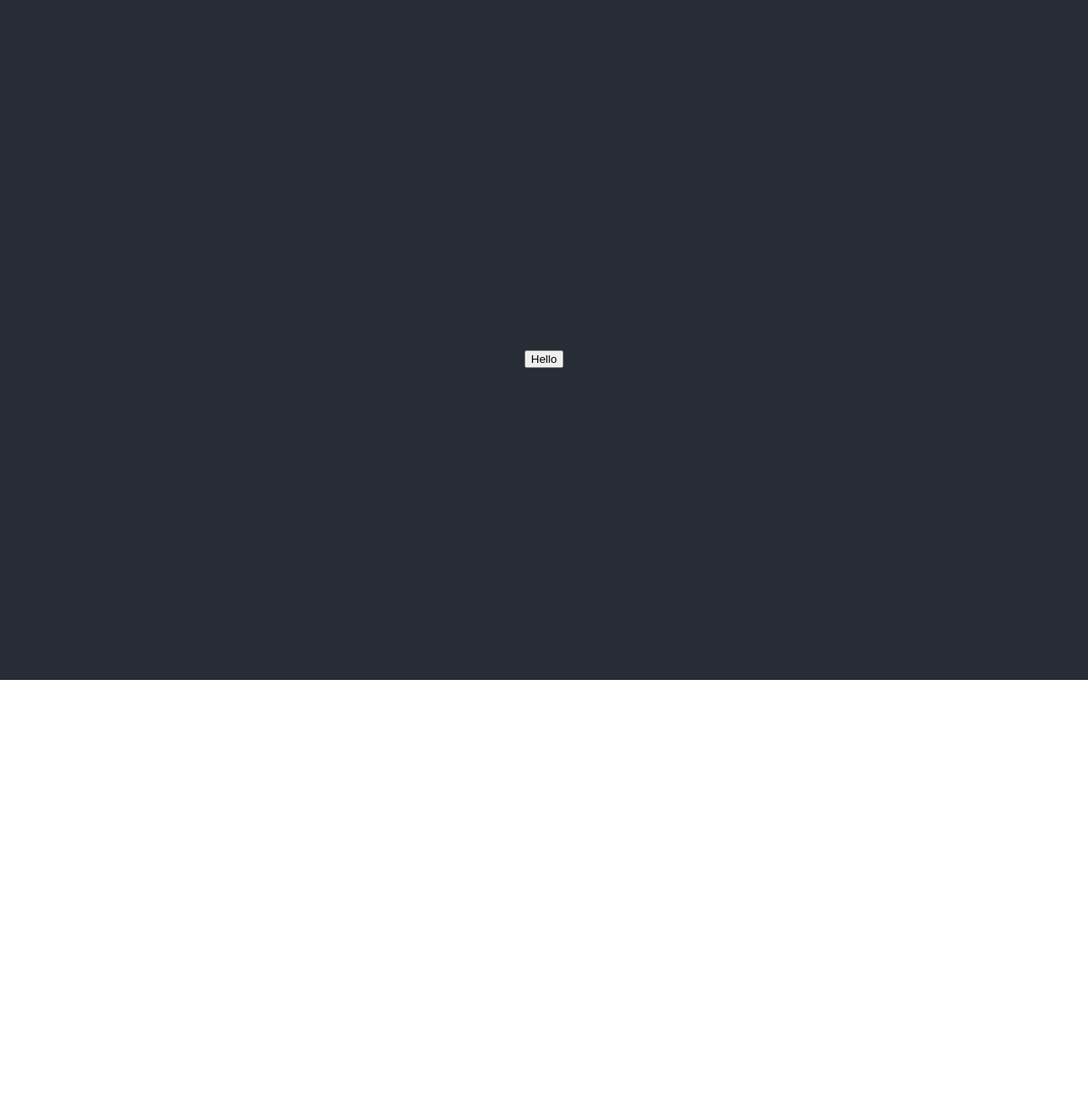
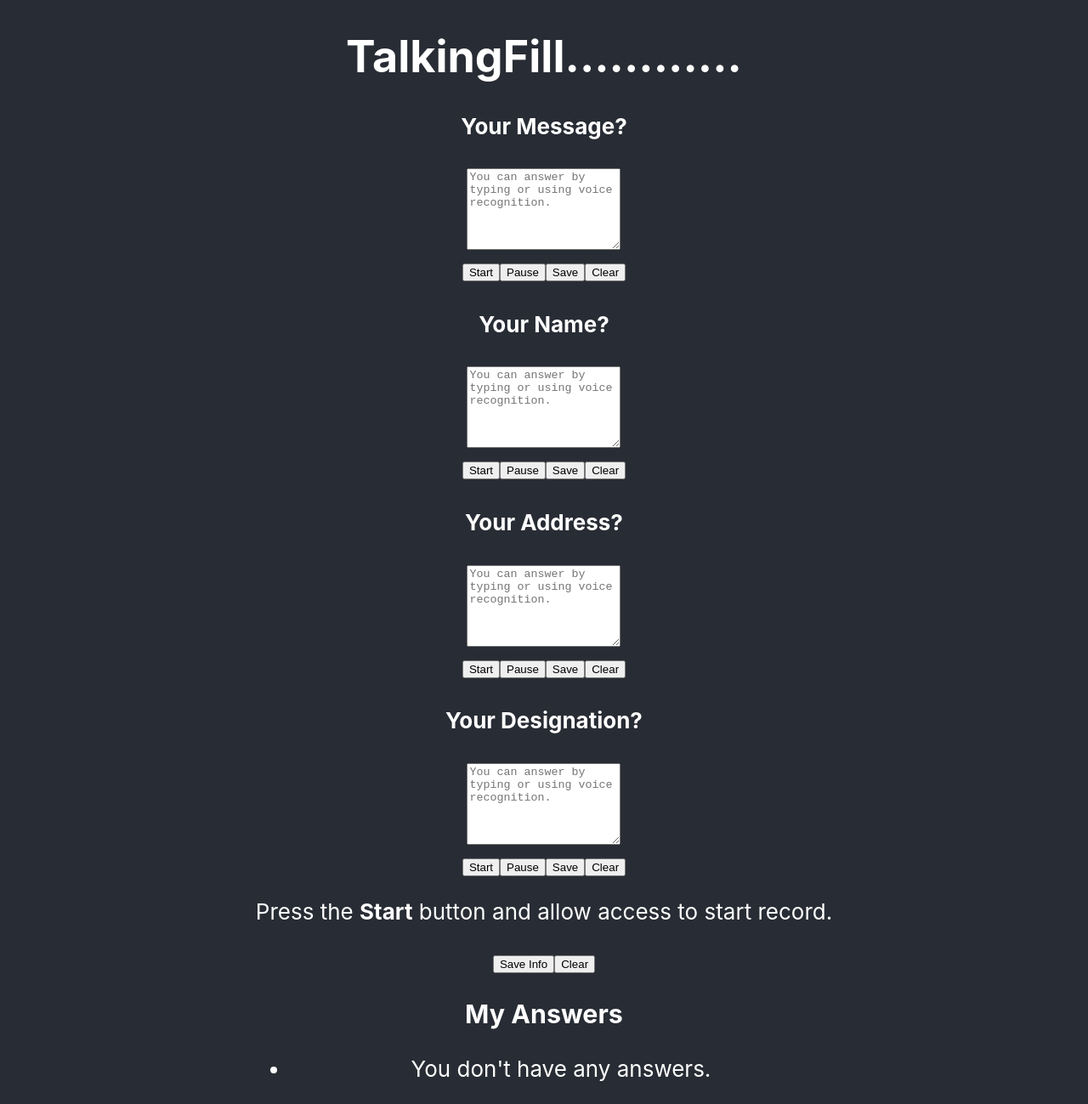
Before and after one commit to lahiruchalana/009---TalkFi, a React (Create React App) app in the folder client/: page / in a window 1280 px wide. Shown: the whole page at 85% size. Before the commit the page ends 800 px from the top, so only its background shows below. Built offline with nearby package versions, Linux system fonts and the light colour scheme; no server answers.

Commit message:
created basic interface

```diff
--- a/client/src/components/main.js
+++ b/client/src/components/main.js
@@ -19,9 +19,71 @@ const main = () => {
 
     return (
         <div>
-            <h1>{text}</h1>
-            <button>Hello</button>
+            <div class="container">
+                <h1><strong>TalkingFill............</strong></h1>
+                <div class="app">
+                    <div class="questionarea">
+                        <h4>Your Message?</h4>
+                        <h2>{text}</h2>
+                        <div class="input-single">
+                            <textarea id="note-textarea" placeholder="You can answer by typing or using voice recognition." rows="6"></textarea>
+                        </div>
+                        <button id="start-record-btn" title="Start Recording" type="button" class="btn btn-success">Start</button>
+                        <button id="pause-record-btn" title="Pause Recording" type="button" class="btn btn-warning">Pause</button>
+                        <button id="save-note-btn" title="Save Note" type="button" class="btn btn-primary">Save</button>
+                        <button id="clear-note-btn" title="Clear Note" type="button" class="btn btn-danger">Clear</button>
+                    </div>
+
+                    <div class="questionarea">
+                        <h4>Your Name?</h4>
+                        <div class="input-single">
+                            <textarea id="name-textarea" placeholder="You can answer by typing or using voice recognition." rows="6"></textarea>
+                        </div>
+                        <button id="name-start-record-btn" title="Start Recording" type="button" class="btn btn-success">Start</button>
+                        <button id="name-pause-record-btn" title="Pause Recording" type="button" class="btn btn-warning">Pause</button>
+                        <button id="name-save-note-btn" title="Save Note" type="button" class="btn btn-primary">Save</button>
+                        <button id="name-clear-note-btn" title="Clear Note" type="button" class="btn btn-danger">Clear</button>
+                    </div>
+
+                    <div class="questionarea">
+                        <h4>Your Address?</h4>
+                        <div class="input-single">
+                            <textarea id="address-textarea" placeholder="You can answer by typing or using voice recognition." rows="6"></textarea>
+                        </div>
+                        <button id="address-start-record-btn" title="Start Recording" type="button" class="btn btn-success">Start</button>
+                        <button id="address-pause-record-btn" title="Pause Recording" type="button" class="btn btn-warning">Pause</button>
+                        <button id="address-save-note-btn" title="Save Note" type="button" class="btn btn-primary">Save</button>
+                        <button id="address-clear-note-btn" title="Clear Note" type="button" class="btn btn-danger">Clear</button>
+                    </div>
+
+                    <div class="questionarea">
+                        <h4>Your Designation?</h4>
+                        <div class="input-single">
+                            <textarea id="designation-textarea" placeholder="You can answer by typing or using voice recognition." rows="6"></textarea>
+                        </div>
+                        <button id="designation-start-record-btn" title="Start Recording" type="button" class="btn btn-success">Start</button>
+                        <button id="designation-pause-record-btn" title="Pause Recording" type="button" class="btn btn-warning">Pause</button>
+                        <button id="designation-save-note-btn" title="Save Note" type="button" class="btn btn-primary">Save</button>
+                        <button id="designation-clear-note-btn" title="Clear Note" type="button" class="btn btn-danger">Clear</button>
+                    </div>
+
+                    <p id="recording-instructions">Press the <strong>Start</strong> button and allow access to start record.</p>
+
+                    <div class="confirm-btns">
+                        <button id="save-info-btn" title="Save Data" type="button" class="btn btn-success">Save Info</button>
+                        <button id="clear-btn" title="Clear Data" type="button" class="btn btn-danger">Clear</button>
+                    </div>
+
+                    <h3>My Answers</h3>
+                    <ul id="notes">
+                        <li>
+                            <p class="no-notes">You don't have any answers.</p>
+                        </li>
+                    </ul>
+                </div>
+            </div>
         </div>
+
     );
 }
 
```
Also changed, not shown: 1 other file (tests, documents, lock files or other folders).
